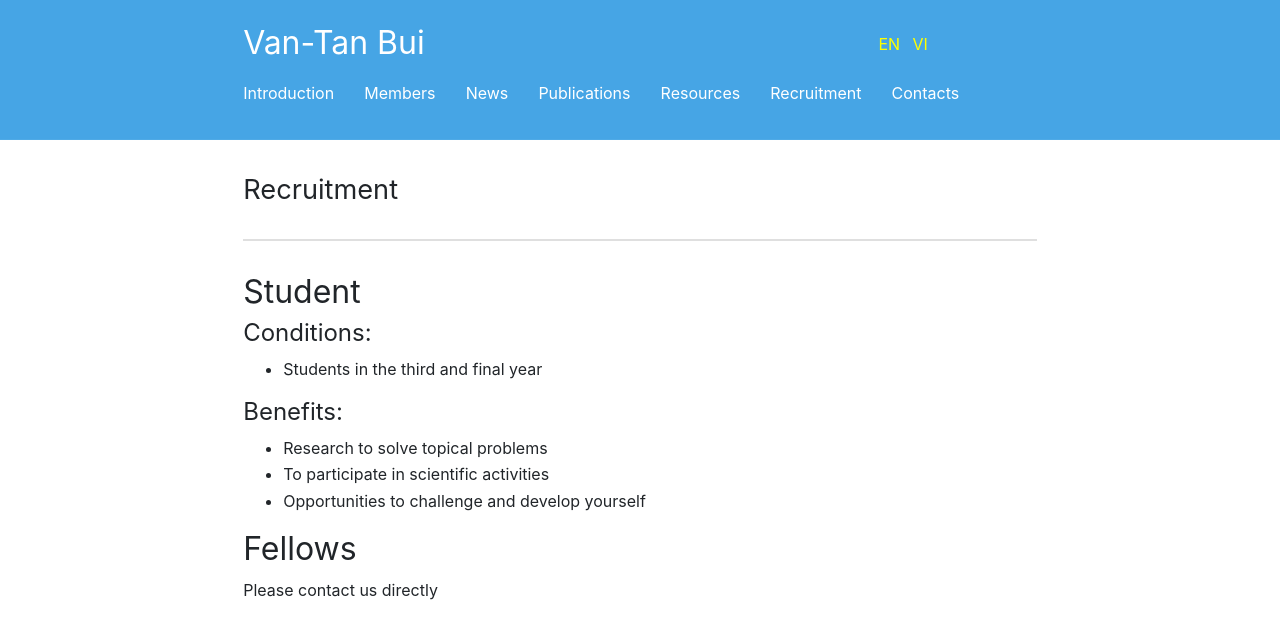
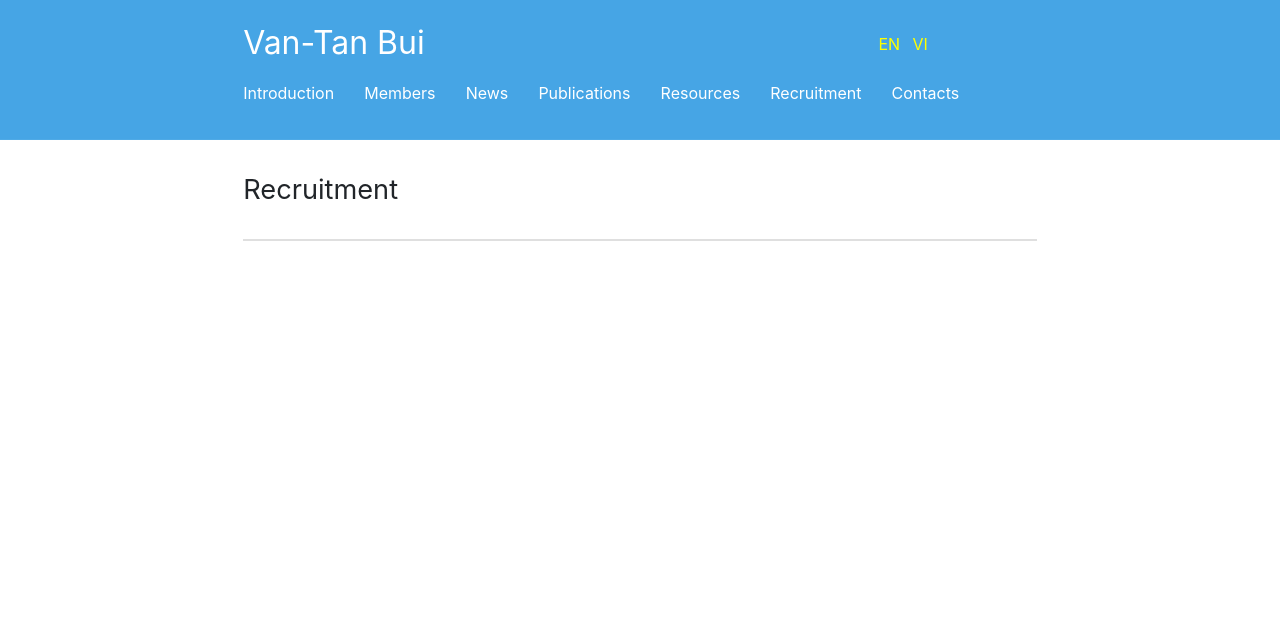
Before and after one commit to BuiTan/BuiTan.github.io, a Jekyll site: the page built from en/Recruitment.md, in a window 1280 px wide. Shown: the top 639 px of the page. Built offline with Jekyll 4.4.1, drawn with Linux system fonts in a browser that asks for light colours.

Commit message:
Update Recruitment.md

```diff
--- a/en/Recruitment.md
+++ b/en/Recruitment.md
@@ -7,15 +7,3 @@ order: 5
 ---
 # Recruitment
 ---
-
-## Student
-#### Conditions:
-* Students in the third and final year
-
-#### Benefits:
-* Research to solve topical problems
-* To participate in scientific activities
-* Opportunities to challenge and develop yourself
-
-## Fellows
-Please contact us directly
```
